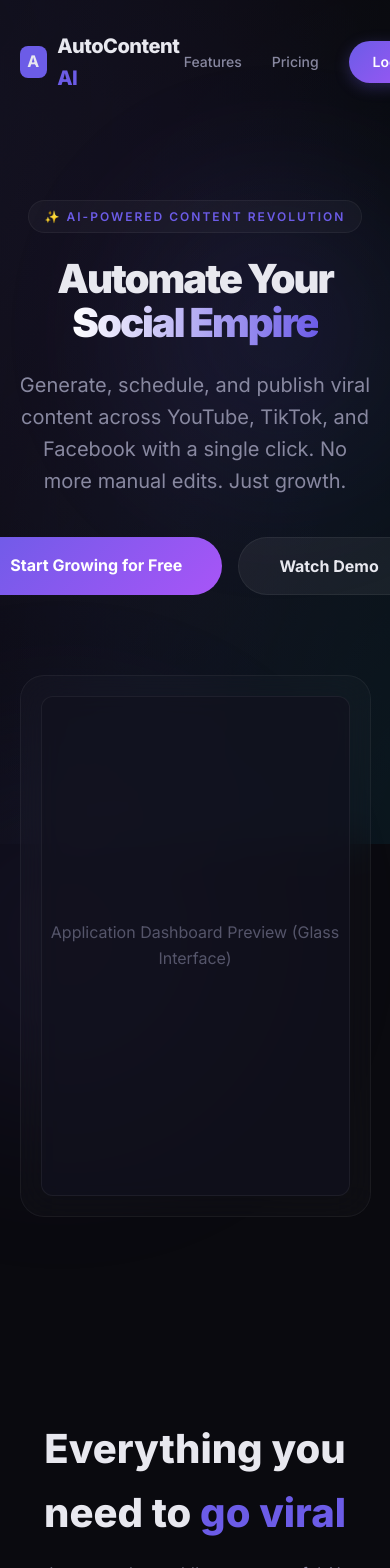
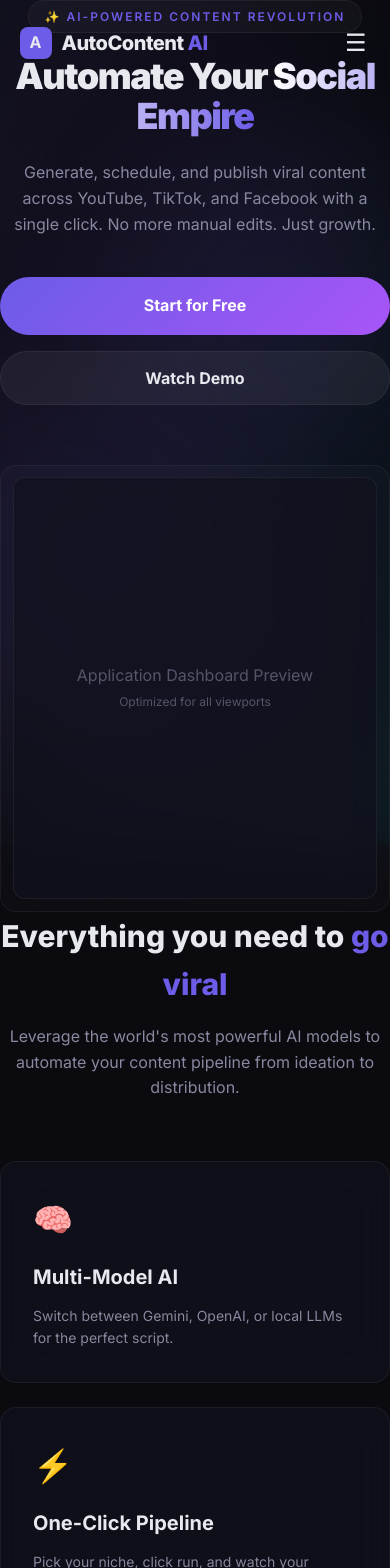
Before and after one commit to DHANANJAYASURANKUMARA/autocontent-ai, a Next.js app: page / in a window 390 px wide. Shown: the top 1568 px of the page. Built offline with nearby package versions, Linux system fonts and the light colour scheme.

Commit message:
Optimize for all devices: Mobile navbar, fluid typography, and responsive grids

```diff
--- a/src/app/globals.css
+++ b/src/app/globals.css
@@ -126,11 +126,17 @@ ul, ol { list-style: none; }
   max-width: calc(100vw - var(--sidebar-width));
 }
 
+@media (max-width: 1024px) {
+  :root {
+    --sidebar-width: 200px;
+  }
+}
+
 @media (max-width: 768px) {
   .main-content {
     margin-left: 0;
-    padding: 16px;
-    padding-bottom: 80px;
+    padding: 24px 16px;
+    padding-bottom: 90px;
     max-width: 100vw;
   }
 }
@@ -156,6 +162,55 @@ ul, ol { list-style: none; }
   align-items: center;
   gap: 12px;
   border-bottom: 1px solid var(--border-color);
+}
+
+/* ... existing sidebar styles ... */
+
+@media (max-width: 768px) {
+  .sidebar { transform: translateX(-100%); }
+  .mobile-nav { display: block; }
+}
+
+/* ---- Grids & Lists ---- */
+.stats-grid {
+  display: grid;
+  grid-template-columns: repeat(auto-fit, minmax(240px, 1fr));
+  gap: 20px;
+  margin-bottom: 24px;
+}
+
+.content-grid {
+  display: grid;
+  grid-template-columns: repeat(auto-fit, minmax(300px, 1fr));
+  gap: 20px;
+}
+
+@media (max-width: 600px) {
+  .stats-grid {
+    grid-template-columns: 1fr;
+    gap: 16px;
+  }
+  .two-col {
+    grid-template-columns: 1fr !important;
+    gap: 16px !important;
+  }
+}
+
+.two-col {
+  display: grid;
+  grid-template-columns: 1.5fr 1fr;
+  gap: 24px;
+}
+
+/* ---- Cards & Elements ---- */
+.card {
+  background: var(--bg-card);
+  border: 1px solid var(--border-color);
+  border-radius: var(--radius-lg);
+  padding: clamp(16px, 4vw, 24px);
+  backdrop-filter: blur(20px);
+  -webkit-backdrop-filter: blur(20px);
+  transition: all var(--transition-normal);
 }
 
 .sidebar-brand-icon {
--- a/src/app/page.tsx
+++ b/src/app/page.tsx
@@ -5,6 +5,7 @@ import { useState, useEffect } from 'react';
 
 export default function LandingPage() {
     const [scrolled, setScrolled] = useState(false);
+    const [mobileMenuOpen, setMobileMenuOpen] = useState(false);
 
     useEffect(() => {
         const handleScroll = () => setScrolled(window.scrollY > 50);
@@ -13,36 +14,68 @@ export default function LandingPage() {
     }, []);
 
     return (
-        <div className="landing-container" style={{ minHeight: '100vh', background: 'var(--bg-dark)', color: 'var(--text-primary)' }}>
+        <div className="landing-container" style={{ minHeight: '100vh', background: 'var(--bg-dark)', color: 'var(--text-primary)', overflowX: 'hidden' }}>
             {/* Header / Nav */}
             <nav style={{
                 position: 'fixed',
                 top: 0,
                 width: '100%',
-                padding: scrolled ? '20px 5%' : '30px 5%',
+                padding: scrolled ? '16px 5%' : '24px 5%',
                 display: 'flex',
                 justifyContent: 'space-between',
                 alignItems: 'center',
                 zIndex: 1000,
                 transition: 'all 0.3s',
-                background: scrolled ? 'rgba(10, 10, 18, 0.9)' : 'transparent',
-                backdropFilter: scrolled ? 'blur(10px)' : 'none',
-                borderBottom: scrolled ? '1px solid rgba(255,255,255,0.05)' : 'none'
+                background: scrolled || mobileMenuOpen ? 'rgba(10, 10, 18, 0.95)' : 'transparent',
+                backdropFilter: scrolled || mobileMenuOpen ? 'blur(10px)' : 'none',
+                borderBottom: scrolled || mobileMenuOpen ? '1px solid rgba(255,255,255,0.05)' : 'none'
             }}>
                 <div style={{ display: 'flex', alignItems: 'center', gap: 10 }}>
                     <div style={{ width: 32, height: 32, background: 'var(--accent-primary)', borderRadius: 8, display: 'grid', placeItems: 'center', fontWeight: 'bold' }}>A</div>
                     <span style={{ fontSize: 20, fontWeight: 800, letterSpacing: -0.5 }}>AutoContent <span style={{ color: 'var(--accent-primary)' }}>AI</span></span>
                 </div>
-                <div style={{ display: 'flex', gap: 30, alignItems: 'center' }}>
+
+                {/* Desktop Nav */}
+                <div className="desktop-nav" style={{ display: 'flex', gap: 30, alignItems: 'center' }}>
                     <a href="#features" style={{ fontSize: 14, fontWeight: 500, color: 'var(--text-secondary)', transition: '0.2s' }}>Features</a>
                     <a href="#pricing" style={{ fontSize: 14, fontWeight: 500, color: 'var(--text-secondary)', transition: '0.2s' }}>Pricing</a>
                     <Link href="/dashboard" className="btn btn-primary" style={{ padding: '10px 24px', borderRadius: 100 }}>Log In</Link>
                 </div>
+
+                {/* Mobile Menu Toggle */}
+                <button
+                    className="mobile-toggle"
+                    onClick={() => setMobileMenuOpen(!mobileMenuOpen)}
+                    style={{ fontSize: 24, padding: 4 }}
+                >
+                    {mobileMenuOpen ? '✕' : '☰'}
+                </button>
+
+                {/* Mobile Menu Overlay */}
+                {mobileMenuOpen && (
+                    <div className="mobile-menu-overlay fade-in" style={{
+                        position: 'fixed',
+                        top: '100%',
+                        left: 0,
+                        width: '100%',
+                        background: 'rgba(10, 10, 18, 0.98)',
+                        padding: '24px 5% 40px',
+                        display: 'flex',
+                        flexDirection: 'column',
+                        gap: 24,
+                        borderBottom: '1px solid var(--border-color)',
+                        zIndex: 999
+                    }}>
+                        <a href="#features" onClick={() => setMobileMenuOpen(false)} style={{ fontSize: 18, fontWeight: 600 }}>Features</a>
+                        <a href="#pricing" onClick={() => setMobileMenuOpen(false)} style={{ fontSize: 18, fontWeight: 600 }}>Pricing</a>
+                        <Link href="/dashboard" className="btn btn-primary" style={{ padding: '14px', textAlign: 'center', borderRadius: 12 }}>Go to Dashboard</Link>
+                    </div>
+                )}
             </nav>
 
             {/* Hero Section */}
             <section style={{
-                padding: '200px 5% 100px',
+                padding: 'var(--section-padding-hero)',
                 textAlign: 'center',
                 position: 'relative',
                 overflow: 'hidden'
@@ -67,33 +100,33 @@ export default function LandingPage() {
                     }}>
                         ✨ AI-Powered Content Revolution
                     </div>
-                    <h1 style={{ fontSize: 'clamp(40px, 8vw, 72px)', fontWeight: 900, lineHeight: 1.1, letterSpacing: -2, marginBottom: 24 }}>
-                        Automate Your <span style={{ background: 'linear-gradient(90deg, #fff, var(--accent-primary))', WebkitBackgroundClip: 'text', WebkitTextFillColor: 'transparent' }}>Social Empire</span>
+                    <h1 style={{ fontSize: 'clamp(36px, 8vw, 72px)', fontWeight: 900, lineHeight: 1.1, letterSpacing: -1.5, marginBottom: 24 }}>
+                        Automate Your <br className="desktop-only" /> <span style={{ background: 'linear-gradient(90deg, #fff, var(--accent-primary))', WebkitBackgroundClip: 'text', WebkitTextFillColor: 'transparent' }}>Social Empire</span>
                     </h1>
-                    <p style={{ fontSize: 20, color: 'var(--text-secondary)', lineHeight: 1.6, marginBottom: 40, maxWidth: 600, margin: '0 auto 40px' }}>
+                    <p style={{ fontSize: 'clamp(16px, 4vw, 20px)', color: 'var(--text-secondary)', lineHeight: 1.6, marginBottom: 40, maxWidth: 660, margin: '0 auto 40px' }}>
                         Generate, schedule, and publish viral content across YouTube, TikTok, and Facebook with a single click. No more manual edits. Just growth.
                     </p>
-                    <div style={{ display: 'flex', gap: 16, justifyContent: 'center' }}>
-                        <Link href="/dashboard" className="btn btn-primary" style={{ padding: '16px 40px', borderRadius: 100, fontSize: 16, fontWeight: 700, boxShadow: '0 0 30px rgba(var(--accent-primary-rgb), 0.3)' }}>Start Growing for Free</Link>
-                        <button className="btn btn-secondary" style={{ padding: '16px 40px', borderRadius: 100, fontSize: 16, fontWeight: 700 }}>Watch Demo</button>
+                    <div className="hero-btns" style={{ display: 'flex', gap: 16, justifyContent: 'center', flexWrap: 'wrap' }}>
+                        <Link href="/dashboard" className="btn btn-primary" style={{ padding: '16px 40px', borderRadius: 100, fontSize: 16, fontWeight: 700, boxShadow: '0 0 30px rgba(var(--accent-primary-rgb), 0.3)', flex: 1, minWidth: 200 }}>Start for Free</Link>
+                        <button className="btn btn-secondary" style={{ padding: '16px 40px', borderRadius: 100, fontSize: 16, fontWeight: 700, flex: 1, minWidth: 200 }}>Watch Demo</button>
                     </div>
                 </div>
 
                 {/* Dashboard Preview */}
-                <div className="fade-in-delayed" style={{ marginTop: 80, padding: 20, background: 'rgba(255,255,255,0.02)', borderRadius: 24, border: '1px solid rgba(255,255,255,0.05)', backdropFilter: 'blur(20px)', maxWidth: 1000, margin: '80px auto 0' }}>
-                    <div style={{ width: '100%', height: 500, borderRadius: 12, background: 'var(--bg-card)', border: '1px solid var(--border-color)', display: 'grid', placeItems: 'center', color: 'var(--text-muted)' }}>
-                        <p>Application Dashboard Preview (Glass Interface)</p>
+                <div className="fade-in-delayed preview-container" style={{ marginTop: 60, padding: 'clamp(10px, 3vw, 20px)', background: 'rgba(255,255,255,0.02)', borderRadius: 'clamp(16px, 4vw, 24px)', border: '1px solid rgba(255,255,255,0.05)', backdropFilter: 'blur(20px)', maxWidth: 1000, margin: '60px auto 0' }}>
+                    <div style={{ width: '100%', height: 'clamp(200px, 50vh, 500px)', borderRadius: 12, background: 'var(--bg-card)', border: '1px solid var(--border-color)', display: 'grid', placeItems: 'center', color: 'var(--text-muted)' }}>
+                        <p style={{ textAlign: 'center', padding: 20 }}>Application Dashboard Preview<br /><span style={{ fontSize: 12 }}>Optimized for all viewports</span></p>
                     </div>
                 </div>
             </section>
 
             {/* Features Section */}
-            <section id="features" style={{ padding: '100px 5%' }}>
+            <section id="features" style={{ padding: 'var(--section-padding)' }}>
                 <div style={{ textAlign: 'center', marginBottom: 60 }}>
-                    <h2 style={{ fontSize: 40, fontWeight: 800, marginBottom: 16 }}>Everything you need to <span style={{ color: 'var(--accent-primary)' }}>go viral</span></h2>
-                    <p style={{ color: 'var(--text-secondary)', maxWidth: 600, margin: '0 auto' }}>Leverage the world's most powerful AI models to automate your content pipeline from ideation to distribution.</p>
+                    <h2 style={{ fontSize: 'clamp(30px, 5vw, 40px)', fontWeight: 800, marginBottom: 16 }}>Everything you need to <span style={{ color: 'var(--accent-primary)' }}>go viral</span></h2>
+                    <p style={{ color: 'var(--text-secondary)', maxWidth: 620, margin: '0 auto' }}>Leverage the world's most powerful AI models to automate your content pipeline from ideation to distribution.</p>
                 </div>
-                <div className="stats-grid" style={{ gridTemplateColumns: 'repeat(auto-fit, minmax(300px, 1fr))', gap: 24 }}>
+                <div className="feature-grid" style={{ display: 'grid', gridTemplateColumns: 'repeat(auto-fit, minmax(280px, 1fr))', gap: 24 }}>
                     {[
                         { title: 'Multi-Model AI', desc: 'Switch between Gemini, OpenAI, or local LLMs for the perfect script.', icon: '🧠' },
                         { title: 'One-Click Pipeline', desc: 'Pick your niche, click run, and watch your content queue grow.', icon: '⚡' },
@@ -102,8 +135,8 @@ export default function LandingPage() {
                         { title: 'Real-time Analytics', desc: 'Track your growth and optimize your content strategy with ease.', icon: '📈' },
                         { title: 'Smart Niche Selection', desc: 'AI-driven topic generation that targets the latest trends in your niche.', icon: '🎯' }
                     ].map((f, i) => (
-                        <div key={i} className="card" style={{ padding: 32, transition: 'all 0.3s', cursor: 'default' }}>
-                            <div style={{ fontSize: 40, marginBottom: 20 }}>{f.icon}</div>
+                        <div key={i} className="card feature-card" style={{ padding: 32, transition: 'all 0.3s', cursor: 'default' }}>
+                            <div style={{ fontSize: 32, marginBottom: 16 }}>{f.icon}</div>
                             <h3 style={{ fontSize: 20, fontWeight: 700, marginBottom: 12 }}>{f.title}</h3>
                             <p style={{ color: 'var(--text-secondary)', fontSize: 14, lineHeight: 1.6 }}>{f.desc}</p>
                         </div>
@@ -112,21 +145,21 @@ export default function LandingPage() {
             </section>
 
             {/* Pricing Section */}
-            <section id="pricing" style={{ padding: '100px 5%', background: 'rgba(255,255,255,0.01)' }}>
+            <section id="pricing" style={{ padding: 'var(--section-padding)', background: 'rgba(255,255,255,0.01)' }}>
                 <div style={{ textAlign: 'center', marginBottom: 60 }}>
-                    <h2 style={{ fontSize: 40, fontWeight: 800, marginBottom: 16 }}>Choose your <span style={{ color: 'var(--accent-primary)' }}>Growth Plan</span></h2>
+                    <h2 style={{ fontSize: 'clamp(30px, 5vw, 40px)', fontWeight: 800, marginBottom: 16 }}>Choose your <span style={{ color: 'var(--accent-primary)' }}>Growth Plan</span></h2>
                     <p style={{ color: 'var(--text-secondary)' }}>Simple pricing for content creators of all sizes.</p>
                 </div>
-                <div className="stats-grid" style={{ maxWidth: 1000, margin: '0 auto', gridTemplateColumns: 'repeat(auto-fit, minmax(280px, 1fr))', gap: 32 }}>
+                <div className="pricing-grid" style={{ maxWidth: 1000, margin: '0 auto', display: 'grid', gridTemplateColumns: 'repeat(auto-fit, minmax(280px, 1fr))', gap: 32 }}>
                     {[
                         { name: 'Starter', price: '$0', features: ['3 Videos / week', 'Single AI Provider', 'Basic Branding', 'Manual Scheduling'] },
                         { name: 'Pro', price: '$29', features: ['Unlimited Videos', 'All AI Providers', 'Full Visual Branding', 'Auto-Publishing', 'Priority Support'], popular: true },
                         { name: 'Agency', price: '$99', features: ['Multi-Account Mgmt', 'API Access', 'Custom AI Training', 'White-label Support'] }
                     ].map((p, i) => (
-                        <div key={i} className="card" style={{
-                            padding: 40,
+                        <div key={i} className="card pricing-card" style={{
+                            padding: 'clamp(24px, 5vw, 40px)',
                             border: p.popular ? '2px solid var(--accent-primary)' : '1px solid var(--border-color)',
-                            transform: p.popular ? 'scale(1.05)' : 'none',
+                            transform: p.popular ? 'scale(1.02)' : 'none',
                             position: 'relative'
                         }}>
                             {p.popular && <span style={{ position: 'absolute', top: -12, left: '50%', transform: 'translateX(-50%)', background: 'var(--accent-primary)', color: '#fff', padding: '4px 12px', borderRadius: 100, fontSize: 10, fontWeight: 800, textTransform: 'uppercase' }}>Most Popular</span>}
@@ -150,15 +183,15 @@ export default function LandingPage() {
 
             {/* Footer */}
             <footer style={{ padding: '80px 5% 40px', borderTop: '1px solid rgba(255,255,255,0.05)', background: 'var(--bg-dark)' }}>
-                <div style={{ display: 'flex', justifyContent: 'space-between', flexWrap: 'wrap', gap: 40, marginBottom: 40 }}>
-                    <div style={{ maxWidth: 300 }}>
+                <div style={{ display: 'flex', justifyContent: 'space-between', flexWrap: 'wrap', gap: '40px 80px', marginBottom: 60 }}>
+                    <div style={{ maxWidth: 300, flex: '1 0 260px' }}>
                         <div style={{ display: 'flex', alignItems: 'center', gap: 10, marginBottom: 20 }}>
                             <div style={{ width: 32, height: 32, background: 'var(--accent-primary)', borderRadius: 8, display: 'grid', placeItems: 'center', fontWeight: 'bold' }}>A</div>
                             <span style={{ fontSize: 20, fontWeight: 800, letterSpacing: -0.5 }}>AutoContent AI</span>
                         </div>
                         <p style={{ fontSize: 14, color: 'var(--text-muted)', lineHeight: 1.6 }}>The world's first fully automated AI content platform. Built for the future of social media growth.</p>
                     </div>
-                    <div style={{ display: 'flex', gap: 80 }}>
+                    <div style={{ display: 'flex', gap: 'clamp(40px, 10vw, 100px)', flexWrap: 'wrap', flex: 1 }}>
                         <div>
                             <h4 style={{ fontSize: 14, fontWeight: 700, marginBottom: 20 }}>Product</h4>
                             <div style={{ display: 'flex', flexDirection: 'column', gap: 12, fontSize: 14, color: 'var(--text-muted)' }}>
@@ -177,7 +210,7 @@ export default function LandingPage() {
                         </div>
                     </div>
                 </div>
-                <div style={{ display: 'flex', justifyContent: 'space-between', alignItems: 'center', fontSize: 12, color: 'var(--text-muted)' }}>
+                <div style={{ display: 'flex', justifyContent: 'space-between', alignItems: 'center', flexWrap: 'wrap', gap: 16, borderTop: '1px solid rgba(255,255,255,0.05)', paddingTop: 40, fontSize: 12, color: 'var(--text-muted)' }}>
                     <p>© 2026 AutoContent AI. All rights reserved.</p>
                     <div style={{ display: 'flex', gap: 24 }}>
                         <a href="#">Privacy Policy</a>
@@ -187,8 +220,15 @@ export default function LandingPage() {
             </footer>
 
             <style jsx>{`
+                :root {
+                    --section-padding: 100px 5%;
+                    --section-padding-hero: 180px 5% 100px;
+                }
                 .landing-container {
                     scroll-behavior: smooth;
+                }
+                .mobile-toggle {
+                    display: none;
                 }
                 .fade-in {
                     animation: fadeInUp 0.8s ease-out forwards;
@@ -201,6 +241,22 @@ export default function LandingPage() {
                     from { opacity: 0; transform: translateY(30px); }
                     to { opacity: 1; transform: translateY(0); }
                 }
+
+                @media (max-width: 900px) {
+                    .desktop-nav { display: none !important; }
+                    .mobile-toggle { display: block !important; }
+                    :root {
+                        --section-padding: 60px 5%;
+                        --section-padding-hero: 140px 5% 60px;
+                    }
+                }
+
+                @media (max-width: 600px) {
+                    .pricing-card { transform: none !important; }
+                    .hero-btns { flex-direction: column; }
+                    .hero-btns .btn { width: 100%; }
+                    .desktop-only { display: none; }
+                }
             `}</style>
         </div>
     );
```
